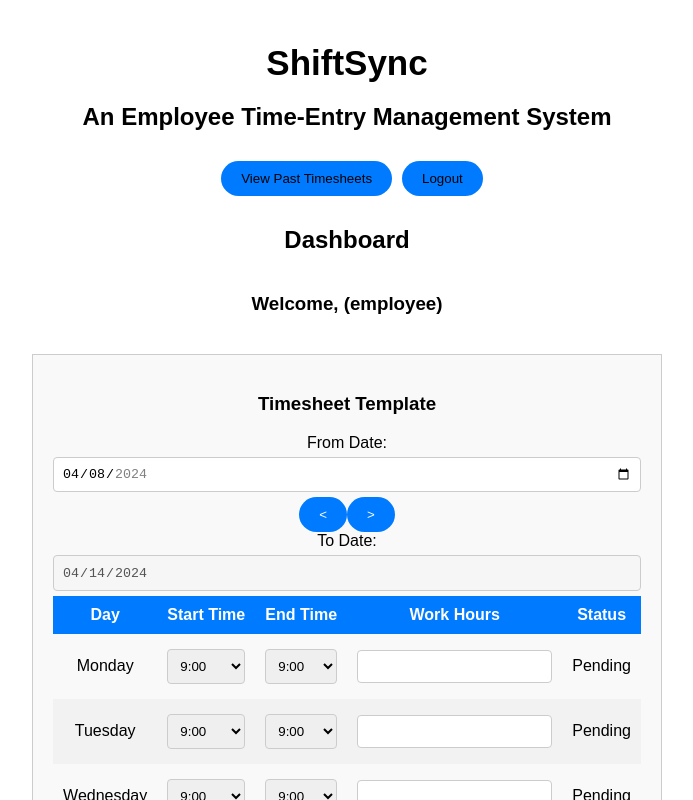
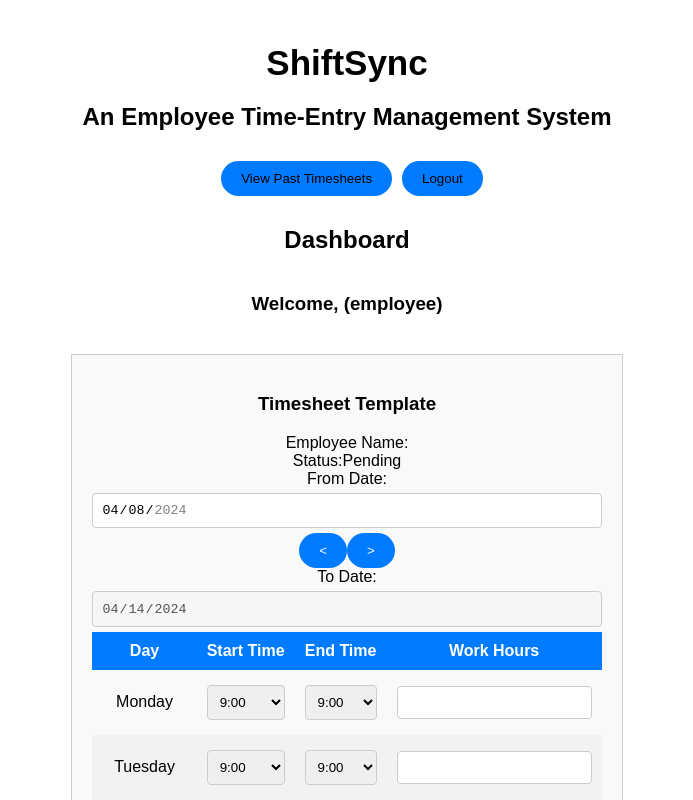
Before and after one commit to Aakash2692/ShiftSync, a React (Create React App) app: page / in a window 1280 px wide. Both pictures are taken after typing "Sample", "Sample123" into the empty fields and a click on the button "Login". Shown: the top 800 px of the page, without its empty margins (293-986 px from the left). Built offline with nearby package versions, Linux system fonts and the light colour scheme; no server answers.

Commit message:
Updating timesheet template

```diff
--- a/src/components/Dashboard.js
+++ b/src/components/Dashboard.js
@@ -46,10 +46,22 @@ const Dashboard = ({ user }) => {
       const template = (
         <div className="timesheet-container">
           <h3>Timesheet Template</h3>
+          {/* Add Employee Name and Project Details */}
+          <div className="employee-details">
+            <label>Employee Name:</label>
+            <span>{userName}</span><br></br>
+            {/* Add Current Project Details if available */}
+            {/* Replace 'currentProjectDetails' with the actual data */}
+            {/* <label>Current Project:</label>
+            <span>{currentProjectDetails}</span> */}
+            {/* Add Status */}
+            <label>Status:</label>
+            <span>Pending</span>
+          </div>
           <form onSubmit={handleSubmit}>
             <label>From Date:</label>
             <div className="date-input">
-              <input type="date" value={fromDate} onChange={handleFromDateChange} min={minDate} max={maxDate} />
+              <input type="date" value={fromDate} onChange={handleFromDateChange} min={minDate} max={maxDate} readOnly/>
               <button onClick={handlePrevWeek} disabled={fromDate === minDate}>&lt;</button>
               <button onClick={handleNextWeek} disabled={fromDate === maxDate}>&gt;</button>
             </div>
@@ -62,7 +74,6 @@ const Dashboard = ({ user }) => {
                   <th>Start Time</th>
                   <th>End Time</th>
                   <th>Work Hours</th>
-                  <th>Status</th>
                 </tr>
               </thead>
               <tbody>
@@ -103,7 +114,6 @@ const Dashboard = ({ user }) => {
                         value={day === "Sunday" ? "0" : ""}
                       />
                     </td>
-                    <td>Pending</td>
                   </tr>
                 ))}
               </tbody>
@@ -116,6 +126,8 @@ const Dashboard = ({ user }) => {
       );
       setTimesheetTemplate(template);
     };
+
+
 
     generateTimesheetTemplate();
   }, [fromDate, minDate, maxDate]);
```
